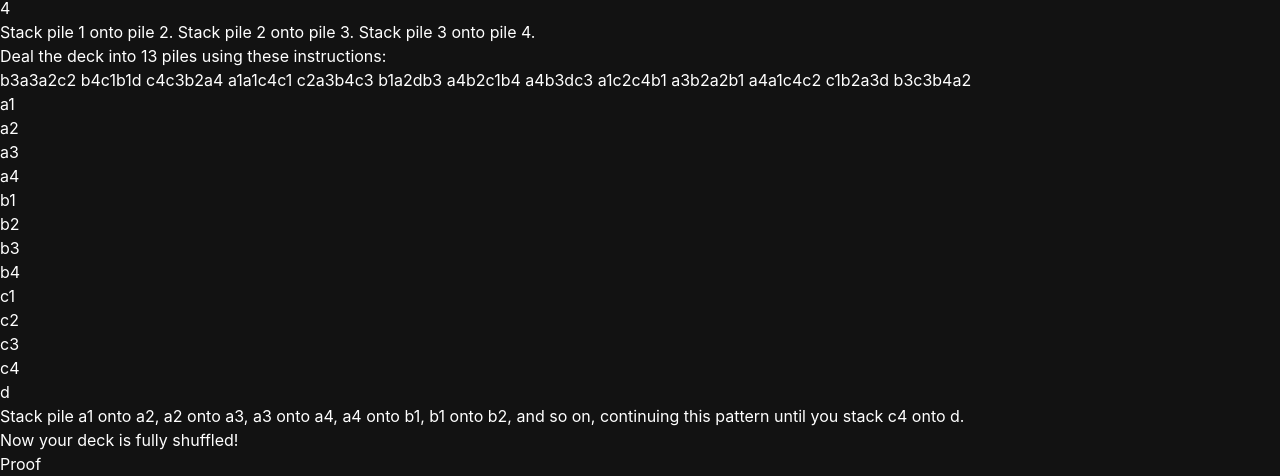
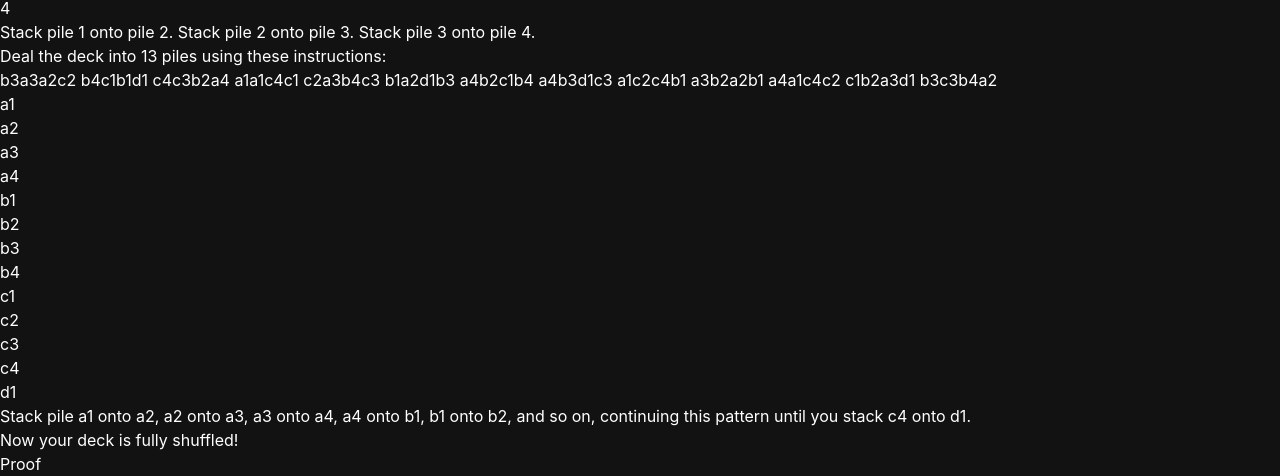
Before and after one commit to jwseph/perfect-shuffle, a React (Vite) app: page / in a window 1280 px wide. Shown: the part 316-792 px from the top of the page. Built offline with nearby package versions, Linux system fonts and the light colour scheme.

Commit message:
Replaced 'd' with 'd1' in symbols

```diff
--- a/src/App.jsx
+++ b/src/App.jsx
@@ -24,7 +24,7 @@ const SYMBOLS = [
   'a1', 'a2', 'a3', 'a4',
   'b1', 'b2', 'b3', 'b4',
   'c1', 'c2', 'c3', 'c4',
-  'd',
+  'd1',
 ]
 
 function Label4({num}) {
```
